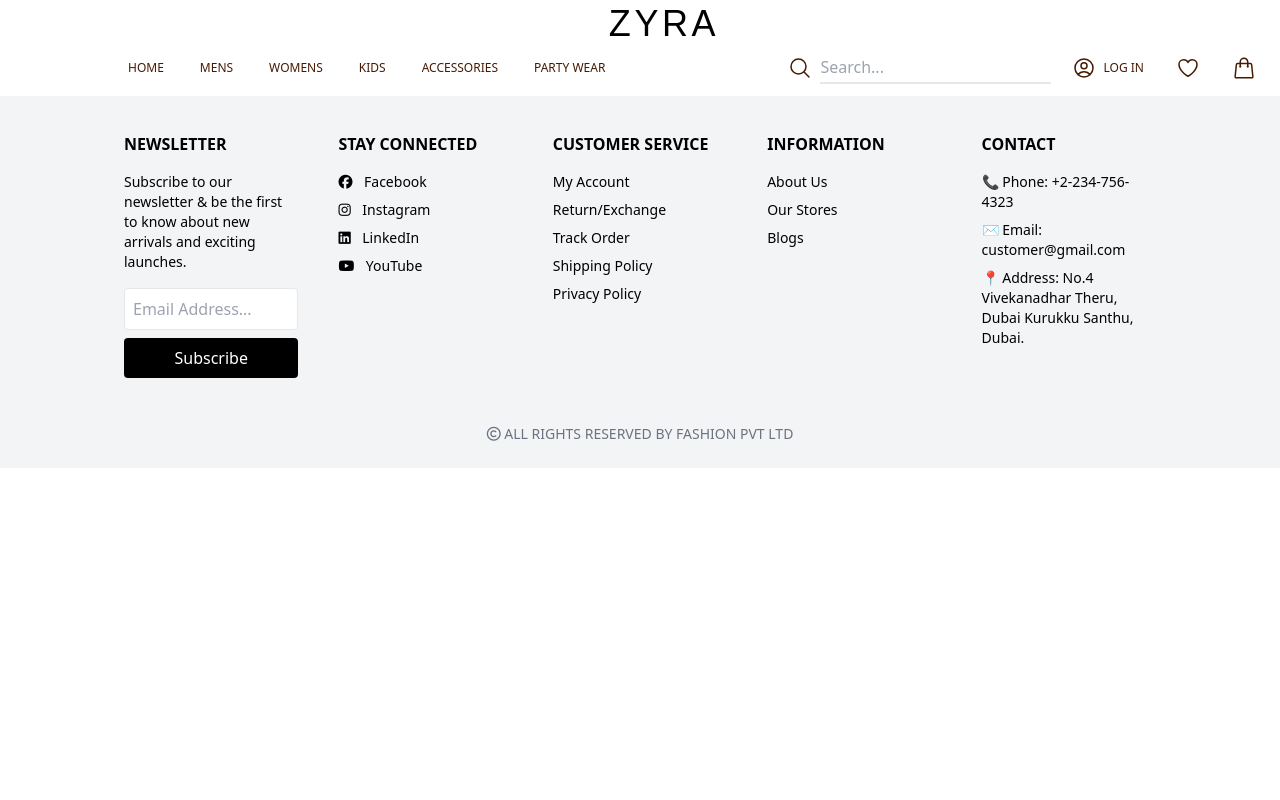
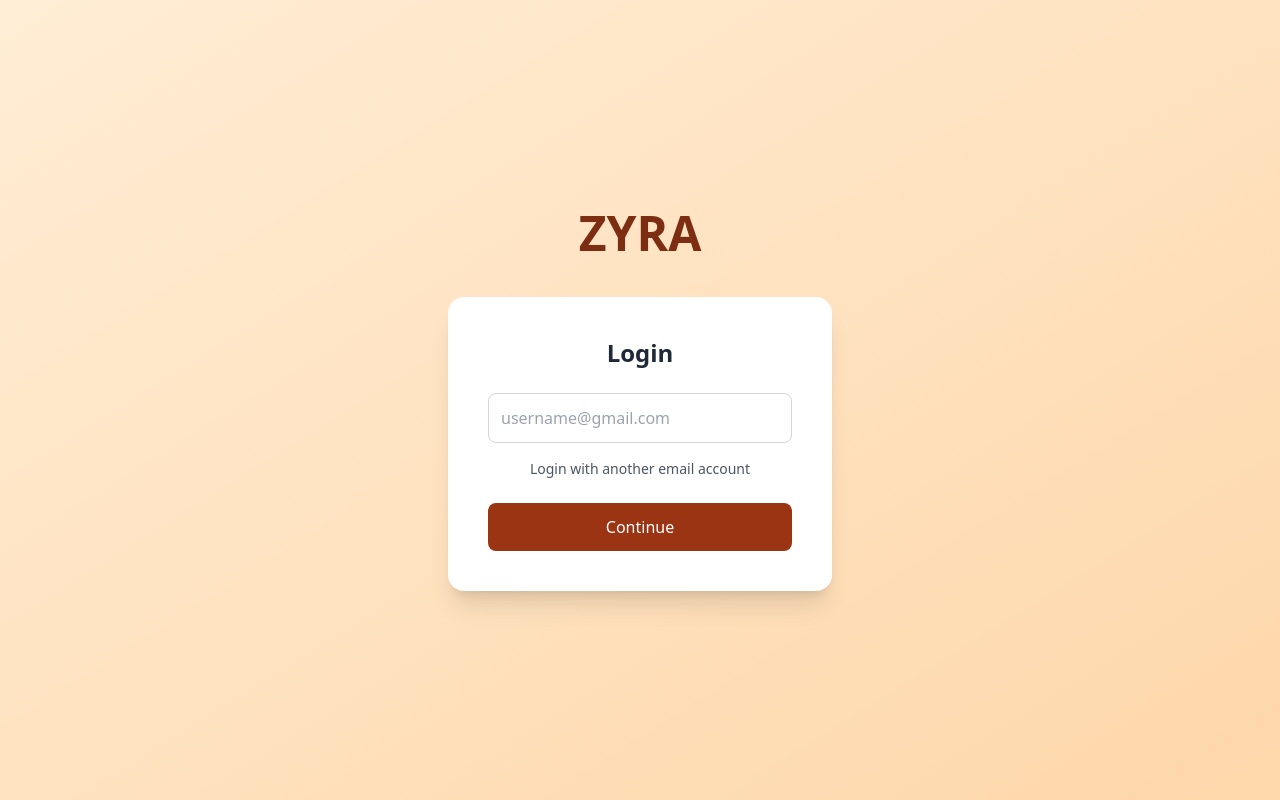
Before and after one commit to TamilazhaganM/E-commerce, a React (Vite) app: page /login in a window 1280 px wide. Built offline with nearby package versions, Linux system fonts and the light colour scheme; a web font is replaced by a local one.

Commit message:
login added

```diff
--- a/src/App.jsx
+++ b/src/App.jsx
@@ -1,11 +1,11 @@
 import React, { lazy, Suspense } from "react";
-import { BrowserRouter as Router, Route, Routes } from "react-router-dom";
+import { BrowserRouter as Router, Route, Routes, useLocation } from "react-router-dom";
 import { BeatLoader } from "react-spinners";
 import Navbar from "./Components/Navbar.jsx";
 import Footer from "./Components/Footer.jsx";
-import Home from "./Components/Home.jsx"; // Home is NOT lazy-loaded
+import Home from "./Components/Home.jsx";
+import Login from "./Components/Login.jsx";
 
-// Lazy-loaded components
 const Payment = lazy(() => import("./Components/Payment.jsx"));
 const Sector = lazy(() => import("./Components/Sector.jsx"));
 const Arrivals = lazy(() => import("./Components/Arrivals.jsx"));
@@ -19,21 +19,25 @@ const Modern = lazy(() => import("./Components/Special-sector/Modern.jsx"));
 const Princess = lazy(() => import("./Components/Special-sector/Princess.jsx"));
 const Partywear = lazy(() => import("./Components/Special-sector/Partywear.jsx"));
 
-// Loader component
 const Loader = () => (
   <div style={{ display: "flex", justifyContent: "center", alignItems: "center", height: "100vh" }}>
     <BeatLoader color="#5b0a24" size={15} />
   </div>
 );
 
-const App = () => {
+const AppContent = () => {
+  const location = useLocation();
+
+  const showNavAndFooter = location.pathname !== "/login";
+
   return (
-    <Router>
-      <Navbar />
+    <>
+      {showNavAndFooter && <Navbar />}
       <Suspense fallback={<Loader />}>
         <Routes>
           <Route path="/" element={<><Home /><Sector /><Arrivals /><Common /></>} />
           <Route path="/payment" element={<Payment />} />
+          <Route path="/login" element={<Login />} />
           <Route path="/home/womens" element={<Womens />} />
           <Route path="/home/womens-modern" element={<Modern />} />
           <Route path="/home/mens" element={<Mens />} />
@@ -44,7 +48,15 @@ const App = () => {
           <Route path="/home/partywears" element={<Partywear />} />
         </Routes>
       </Suspense>
-      <Footer />
+      {showNavAndFooter && <Footer />}
+    </>
+  );
+};
+
+const App = () => {
+  return (
+    <Router>
+      <AppContent />
     </Router>
   );
 };
--- /dev/null
+++ b/src/Components/Login.jsx
@@ -0,0 +1,53 @@
+import React, { useState } from "react";
+import { useNavigate } from "react-router-dom";
+
+function Login() {
+  const navigate = useNavigate();
+  const [email, setEmail] = useState("");
+
+  const Homepage = () => {
+    if (email.trim() !== "") {
+      navigate("/");
+    } else {
+      alert("Please enter your email before continuing.");
+    }
+  };
+
+  return (
+    <div className="min-h-screen flex flex-col items-center justify-center bg-gradient-to-br from-orange-100 to-orange-200">
+      <h1 className="text-5xl font-bold text-orange-900 mb-10">ZYRA</h1>
+
+      <div className="bg-white shadow-xl rounded-2xl p-10 w-full max-w-sm">
+        <h2 className="text-2xl font-semibold text-center text-gray-800 mb-6">
+          Login
+        </h2>
+
+        <input
+          type="email"
+          placeholder="username@gmail.com"
+          required
+          value={email}
+          onChange={(e) => setEmail(e.target.value)}
+          className="w-full p-3 border border-gray-300 rounded-lg mb-4 focus:outline-none focus:ring-4 focus:ring-orange-500"
+        />
+
+        <a
+          href="#"
+          className="text-sm text-center text-gray-600 mb-6 block hover:underline"
+          onClick={()=>setEmail('')}
+        >
+          Login with another email account
+        </a>
+
+        <button
+          onClick={Homepage}
+          className="w-full bg-orange-800 text-white py-3 rounded-lg hover:bg-orange-900 transition"
+        >
+          Continue
+        </button>
+      </div>
+    </div>
+  );
+}
+
+export default Login;
--- a/src/Components/Navbar.jsx
+++ b/src/Components/Navbar.jsx
@@ -37,7 +37,10 @@ const Navbar = () => {
           </h1>
         </div>
         <div className="flex ">
-          <button className="flex items-center justify-center bg-white-500 text-white px-4 py-2 rounded hover:bg-gray-200 w-30  ">
+          <button
+           onClick={()=>{
+              navigate("/login")
+            }} className="flex items-center justify-center bg-white-500 text-white px-4 py-2 rounded hover:bg-gray-200 w-30  ">
             <svg
               xmlns="http://www.w3.org/2000/svg"
               fill="none"
@@ -325,7 +328,11 @@ const Navbar = () => {
             />
           </div>
           <div className="flex">
-            <button className="flex items-center justify-center bg-white-500 text-white px-4 py-2 rounded hover:bg-gray-200 w-30  ">
+            <button
+            onClick={()=>{
+              navigate("/login")
+            }}
+             className="flex items-center justify-center bg-white-500 text-white px-4 py-2 rounded hover:bg-gray-200 w-30  ">
               <svg
                 xmlns="http://www.w3.org/2000/svg"
                 fill="none"
```
